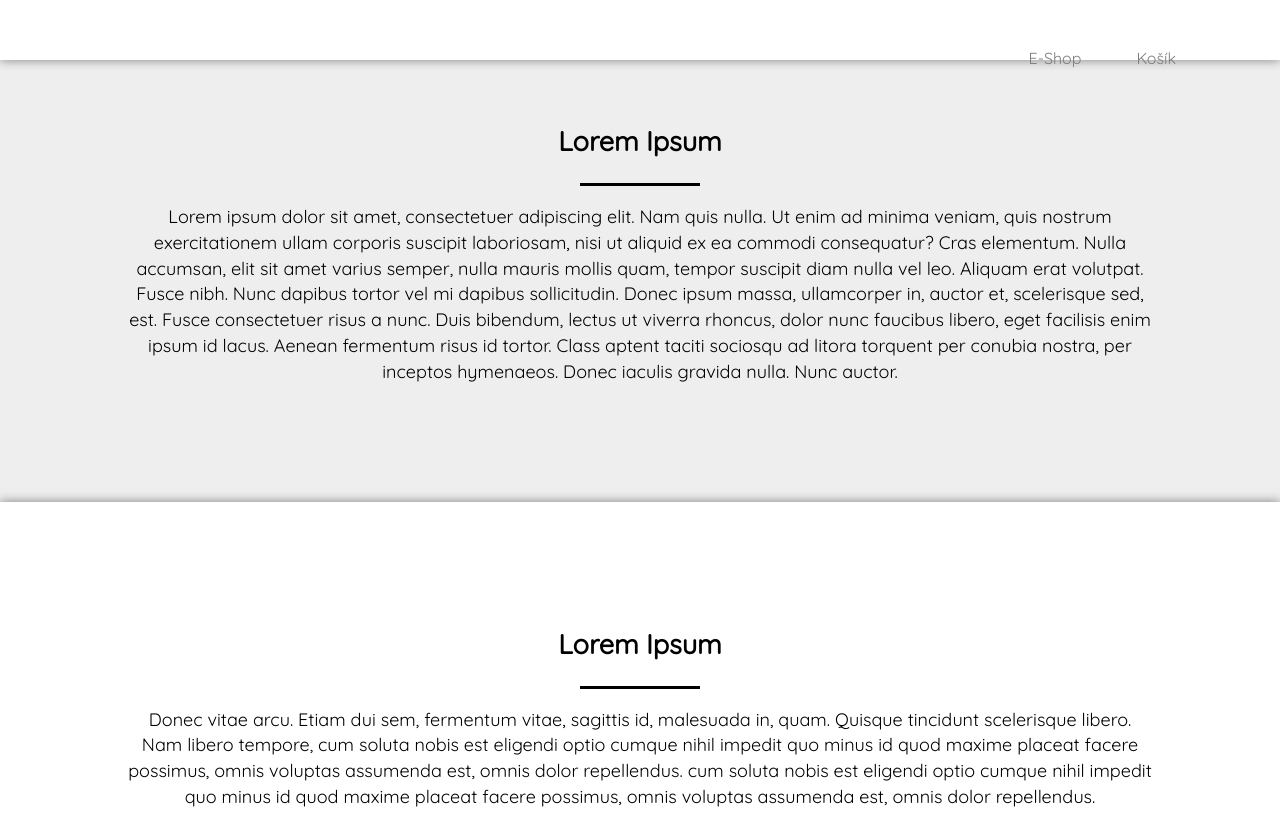
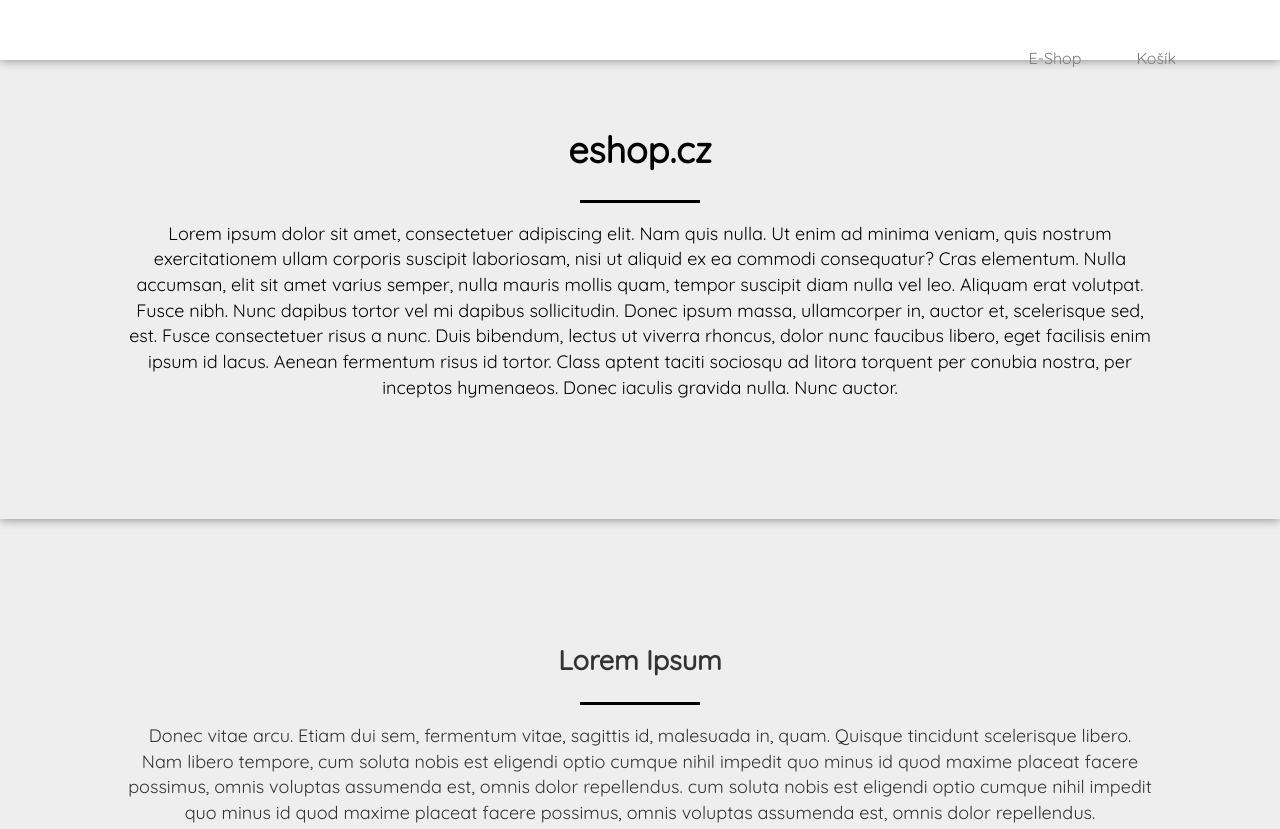
Before and after one commit to xolzd001/webdesign_olzbut_pilar, a plain HTML site: page index.html in a window 1280 px wide. Shown: the top 829 px of the page. Drawn offline with Linux system fonts and the light colour scheme.

Commit message:
fixed H1 and H2 topology

```diff
--- a/index.html
+++ b/index.html
@@ -40,10 +40,10 @@
     </nav>
 </div>
 
-<!-- Lorem ipsum -->
-<div class="container-fluid lorem">
-    <div id="lorem" class="container">
-        <h2>Lorem Ipsum</h2>
+<!-- Uvod -->
+<div class="container-fluid uvod">
+    <div id="uvod" class="container">
+        <h1>eshop.cz</h1>
         <div class="underline"></div>
         <p>
             Lorem ipsum dolor sit amet, consectetuer adipiscing elit. Nam quis nulla. Ut enim ad minima veniam, quis nostrum exercitationem ullam corporis suscipit laboriosam, nisi ut aliquid ex ea commodi consequatur? Cras elementum. Nulla accumsan, elit sit amet varius semper, nulla mauris mollis quam, tempor suscipit diam nulla vel leo. Aliquam erat volutpat. Fusce nibh. Nunc dapibus tortor vel mi dapibus sollicitudin. Donec ipsum massa, ullamcorper in, auctor et, scelerisque sed, est. Fusce consectetuer risus a nunc. Duis bibendum, lectus ut viverra rhoncus, dolor nunc faucibus libero, eget facilisis enim ipsum id lacus. Aenean fermentum risus id tortor. Class aptent taciti sociosqu ad litora torquent per conubia nostra, per inceptos hymenaeos. Donec iaculis gravida nulla. Nunc auctor.
--- a/style.css
+++ b/style.css
@@ -111,17 +111,17 @@ nav .nav a {
     padding-top: 15px;
 }
 
-.lorem {
+.uvod {
     background: #eee;
     color: #000;
 }
 
-.lorem2 {
+.lorem {
     background: #fff;
     color: #000;
 }
 
-nav, .lorem, .lorem2, .footer {
+nav, .uvod, .lorem, .footer {
     -moz-box-shadow: 0 0 10px 0 rgba(50, 50, 50, 0.6);
     box-shadow: 0 0 10px 0 rgba(50, 50, 50, 0.6);
 }
```
